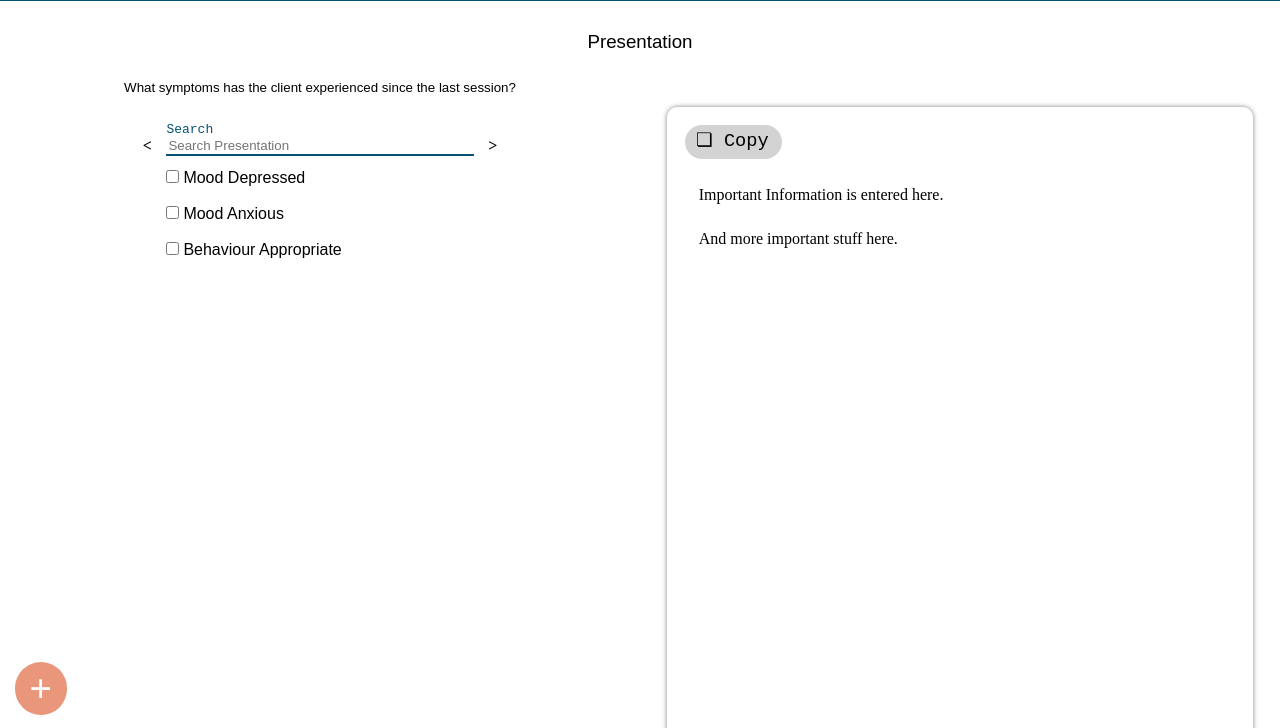
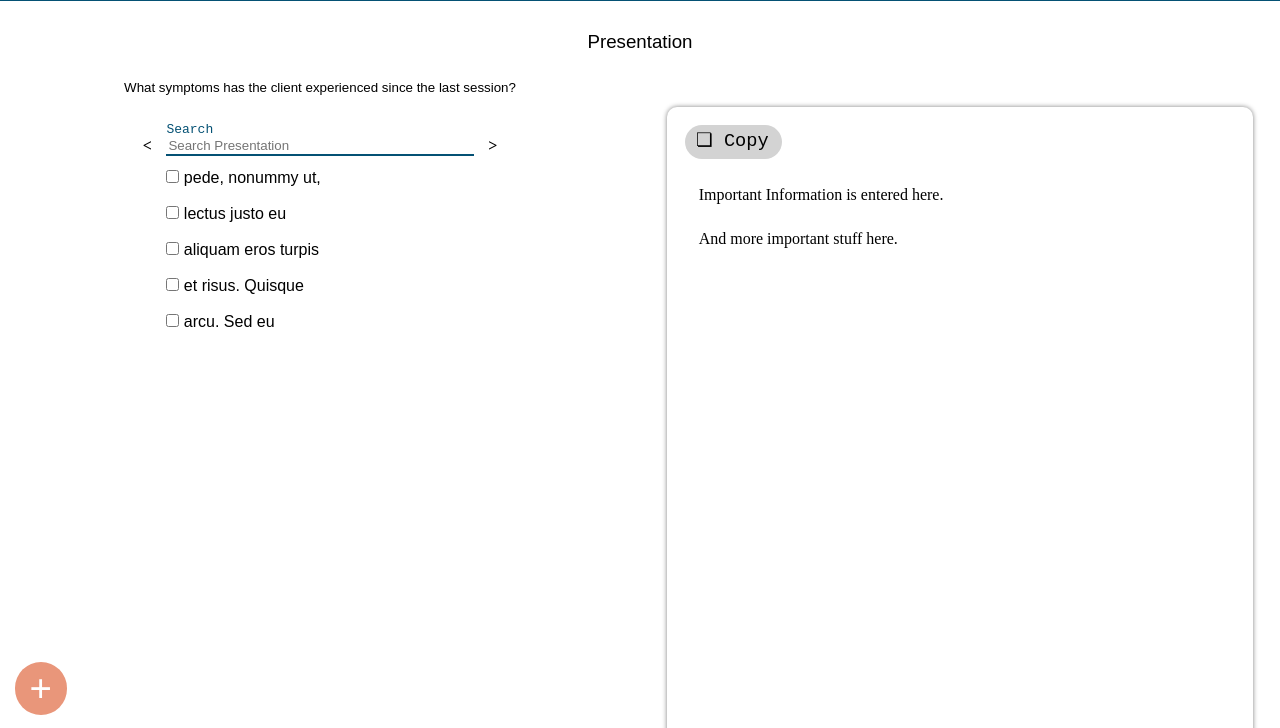
Before and after one commit to Khenkelman/NoteAssist, a plain HTML site: page index.html in a window 1280 px wide. Shown: the part 72-800 px from the top of the page. Drawn offline with Linux system fonts and the light colour scheme.

Commit message:
Add code to gather title data from JSON and include in web page

```diff
--- a/index.html
+++ b/index.html
@@ -1,6 +1,5 @@
 <html>
     <link rel="stylesheet" href="styles.css">
-    <script src="main.js"></script>
 
     <!---------------------------------->
     <!------------- Blue Header -------->
@@ -39,29 +38,7 @@
 
         <!-- Check Boxes -->
         <div id=boxes>
-
-            <!-- IMPORTED FROM .JSON -->
-            <!-- IMPORTED FROM .JSON -->
-            <!-- IMPORTED FROM .JSON -->
-            <!-- IMPORTED FROM .JSON -->
-                <input type="checkbox" id=mood_depressed>
-                <label for="mood_depressed"> Mood Depressed</label>
-                <br/>
-
-                <br/>
-                <input type="checkbox" id=mood_anxious>
-                <label for="mood_anxious"> Mood Anxious</label>
-                <br/>
-
-                <br/>
-                <input type="checkbox" id=behaviour_appropriate>
-                <label for="behaviour_appropriate"> Behaviour Appropriate</label>
-                <br/>
-            <!-- IMPORTED FROM .JSON -->
-            <!-- IMPORTED FROM .JSON -->
-            <!-- IMPORTED FROM .JSON -->
-            <!-- IMPORTED FROM .JSON -->
-
+        <!--javascript file takes care of this part-->
         </div>
     </div>
 
@@ -93,4 +70,5 @@
     <div id=addCircle>
        <a href="" style=color:white;>&#43;</a>
     </div>
+<script src="main.js"></script>
 </html>
--- a/main.js
+++ b/main.js
@@ -0,0 +1,15 @@
+var xhttp = new XMLHttpRequest();
+xhttp.onreadystatechange = function() {
+  if (this.readyState == 4 && this.status == 200) {
+    var testData = JSON.parse(xhttp.responseText)
+    //print
+    var output = '';
+    for(var i = 0; i < testData.length; i++){
+      //console.log(testData[i].Title)
+      output += '<input type="checkbox" id=${testData[i].Title}><label for=${testData[i] .Title}   >'+"  "+testData[i].Title+'</label><br><br>';
+    }
+    document.getElementById('boxes').innerHTML = output;
+  }
+};
+xhttp.open("GET", "data.json", true);
+xhttp.send();
```
